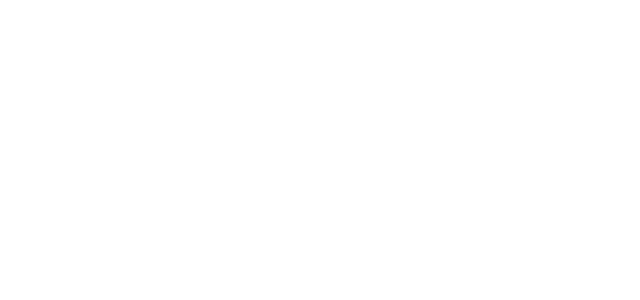
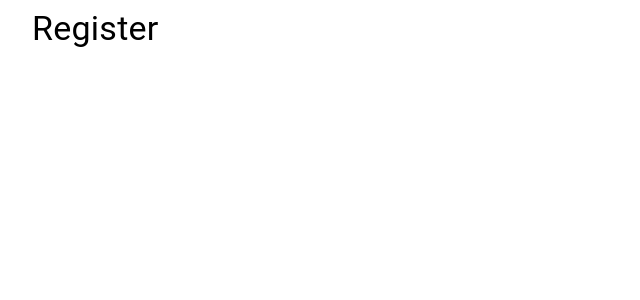
Before and after one commit to alfianandinugraha/mybook-frontend, a React (Create React App) app: page /#/register in a window 1280 px wide. Shown: the top 300 px of the page, without its empty margins (0-640 px from the left). Built offline with nearby package versions, Linux system fonts and the light colour scheme.

Commit message:
feat(page): init register page

```diff
--- a/src/App.tsx
+++ b/src/App.tsx
@@ -1,6 +1,7 @@
 import React from 'react'
 import { Route, Switch } from 'react-router-dom'
 import Login from '@/pages/Login'
+import Register from '@/pages/Register'
 import { Container } from '@material-ui/core'
 
 const App = (): React.ReactElement => (
@@ -9,6 +10,9 @@
       <Route path="/login" exact>
         <Login />
       </Route>
+      <Route path="/register" exact>
+        <Register />
+      </Route>
     </Switch>
   </Container>
 )
--- /dev/null
+++ b/src/pages/Register.tsx
@@ -0,0 +1,12 @@
+import React from 'react'
+import { Grid, Typography } from '@material-ui/core'
+
+const Register = (): React.ReactElement => (
+  <Grid container direction="column" style={{ width: '25%' }}>
+    <Grid item>
+      <Typography variant="h4">Register</Typography>
+    </Grid>
+  </Grid>
+)
+
+export default Register
```
